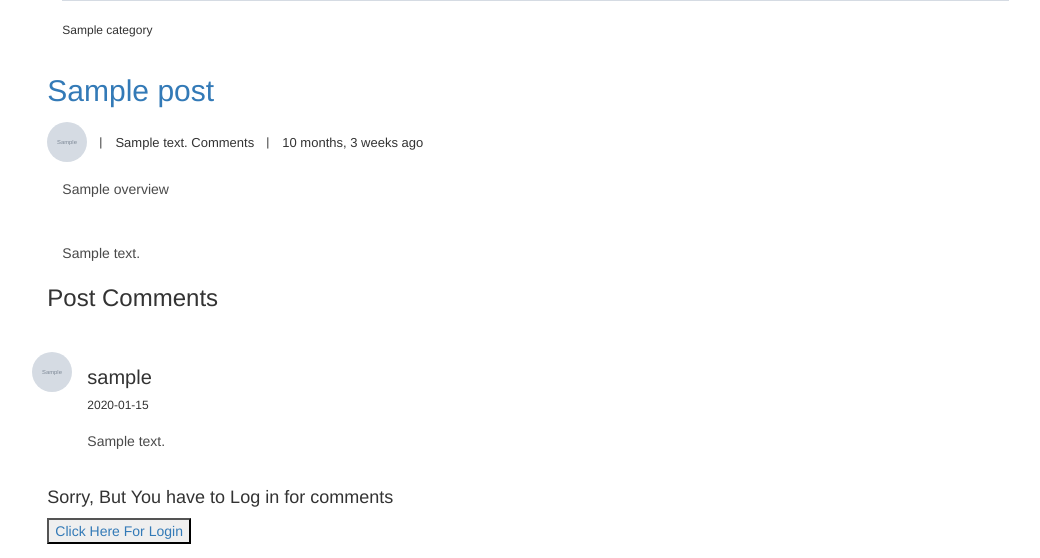
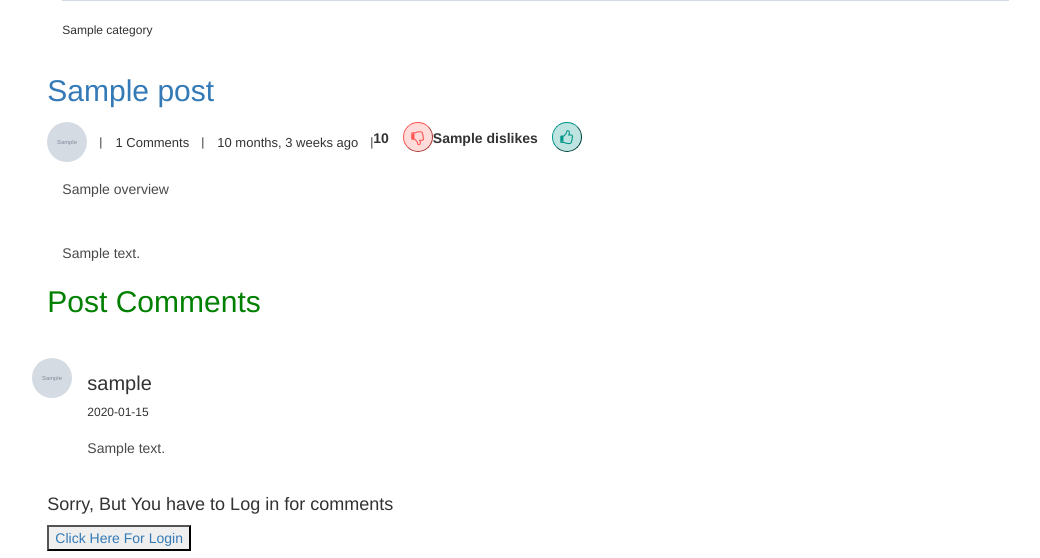
Before and after one commit to afshin-x76/my_site, a Django app: template project_env/templates/post-detail.html in a window 1280 px wide. Shown: the part 824-1382 px from the top of the page, without its empty margins (166-1206 px from the left). Run offline with Django 3.2, Linux system fonts and the light colour scheme; the template is opened without the code that fills it: most values are stand-ins (such as "Sample title", 1, 10 or a date in 2020); grey boxes marked "Sample" are stand-in pictures; some libraries are stand-ins or nearby versions.

Commit message:
add Like and Dislike functionality and some little changes

```diff
--- a/project_env/blog/urls.py
+++ b/project_env/blog/urls.py
@@ -1,5 +1,5 @@
 from django.urls import path, re_path, include
-from .views import (index, about, products, post_create, post_update,
+from .views import (index, about, products, post_create, post_update, postpreference,
                     contact, signup, login, logout, posts, post_detail, post_delete)
 
 
@@ -16,6 +16,7 @@ urlpatterns = [
     path('post/<pk>/', post_detail, name="post-detail"),
     path('post/<pk>/update/', post_update, name="post-update"),
     path('post/<pk>/delete', post_delete, name="post-delete"),
+    path('post/<int:pk>/preference/<int:userpreference>/',postpreference, name="post-preference"),
     re_path(r'^ckeditor/', include('ckeditor_uploader.urls')),
 
 ]
--- a/project_env/templates/post-detail.html
+++ b/project_env/templates/post-detail.html
@@ -2,6 +2,32 @@
 {% block content %}
 <link rel="stylesheet" href="https://maxcdn.bootstrapcdn.com/bootstrap/3.4.1/css/bootstrap.min.css">
 <style>
+ button.like{
+	width: 30px;
+	height: 30px;
+	margin-left:10px;
+	line-heigth: 50px;
+	border-radius: 50%;
+	color: rgba(0,150,136 ,1);
+	background-color:rgba(38,166,154 ,0.3);
+	border-color: rgba(0,150,136 ,1);
+	border-width: 1px;
+	font-size: 15px;
+}
+
+button.dislike{
+	width: 30px;
+	height: 30px;
+	margin-left:10px;
+	line-heigth: 50px;
+	border-radius: 50%;
+	color: rgba(255,82,82 ,1);
+	background-color: rgba(255,138,128 ,0.3);
+	border-color: rgba(255,82,82 ,1);
+	border-width: 1px;
+	font-size: 15px;
+  }
+
 .avatar {
   vertical-align: middle;
   width: 40px;
@@ -62,15 +88,31 @@ h6.date{
       <div class="row pb-4">
         <a href="#"><img src="{{post.owner.profile_picture.url}}" alt="Avatar" class="avatar"></a>
         <h6 class="pipe" style=text-indent:1em;>|</h6>
-        <h6 class="comment" style=text-indent:1em;>{{post.comment}} Comments</h6>
+        <h6 class="comment" style=text-indent:1em;>{{post.comment_count}} Comments</h6>
         <h6 class="pipe" style=text-indent:1em;>|</h6>
         <h6 class="date" style=text-indent:1em;>{{post.time_stamp|timesince}} ago</h6>
+        <h6 class="pipe" style=text-indent:1em;>|</h6>
+        <form method="POST" action="/post/{{post.pk}}/preference/1/">
+          {% csrf_token %}
+
+            <label>{{post.likes}}</label>
+            <button type="submit" class="dislike">
+            	<i class="fa fa-thumbs-o-down" aria-hidden="true"></i>
+            </button>
+        </form>
+        <form method="POST" action="/post/{{post.pk}}/preference/2/">
+        {% csrf_token %}
+          <label>{{post.dislikes}}</label>
+          <button type="submit" class="like">
+          	<i class="fa fa-thumbs-o-up" aria-hidden="true"></i>
+          </button>
+        </form>
       </div>
       <p class="pb-5">{{post.overview}}</p>
       <p>{{post.content|safe}}
     </div>
     <div class="comments offset-2">
-      <h3>Post Comments</h3>
+      <h2 style="color:green;">Post Comments</h2>
       {% for comment in post.comments.all %}
       <div class="contatiner pt-5">
         <div class="row">
```
Also changed, not shown: project_env/blog/views.py (+38 -3 lines), project_env/posts/models.py (+15 -0 lines), project_env/templates/posts.html (+28 -5 lines), project_env/posts/migrations/0004_auto_20201205_0629.py (added), project_env/posts/migrations/0005_auto_20201205_0704.py (added).
